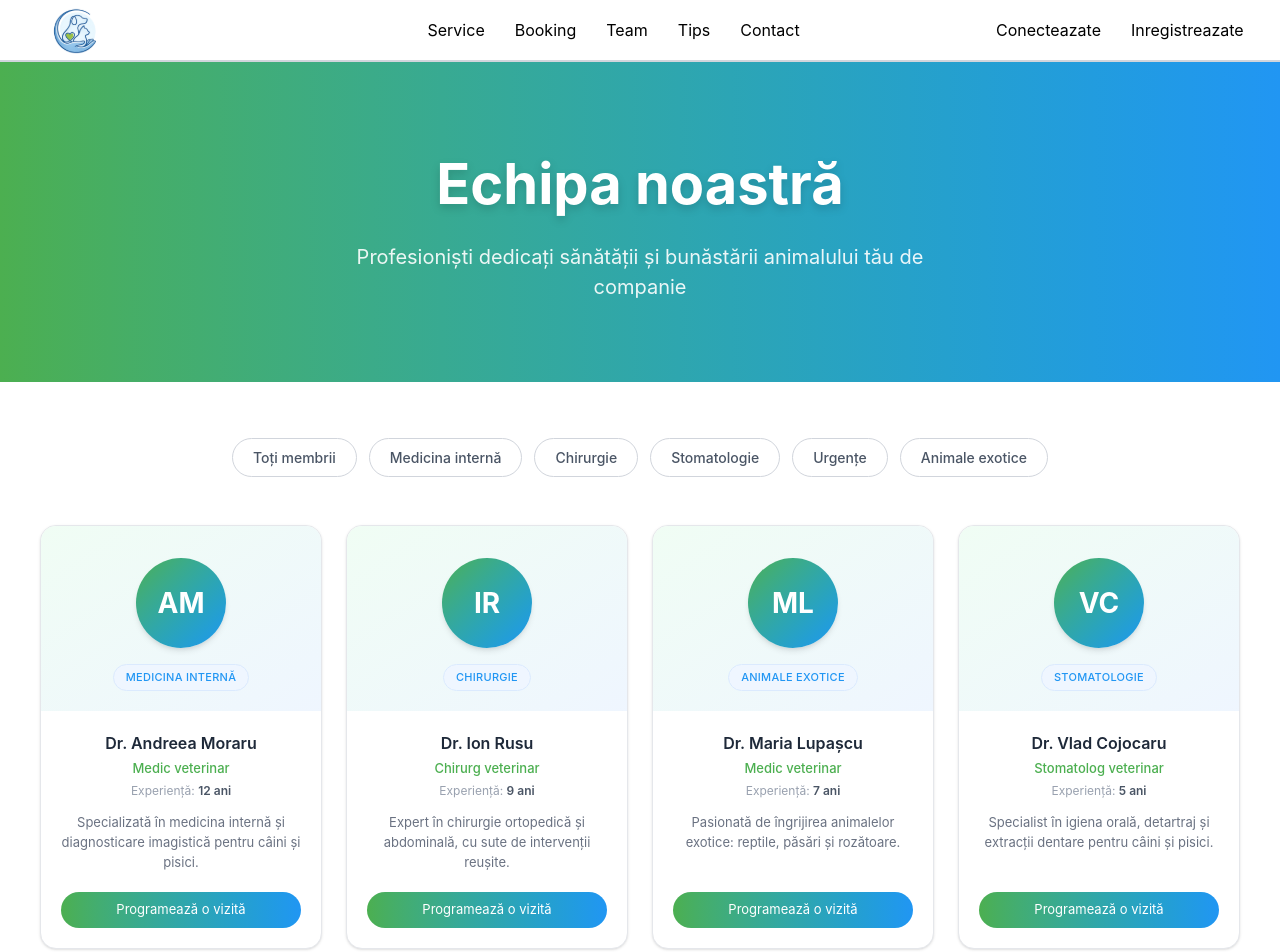
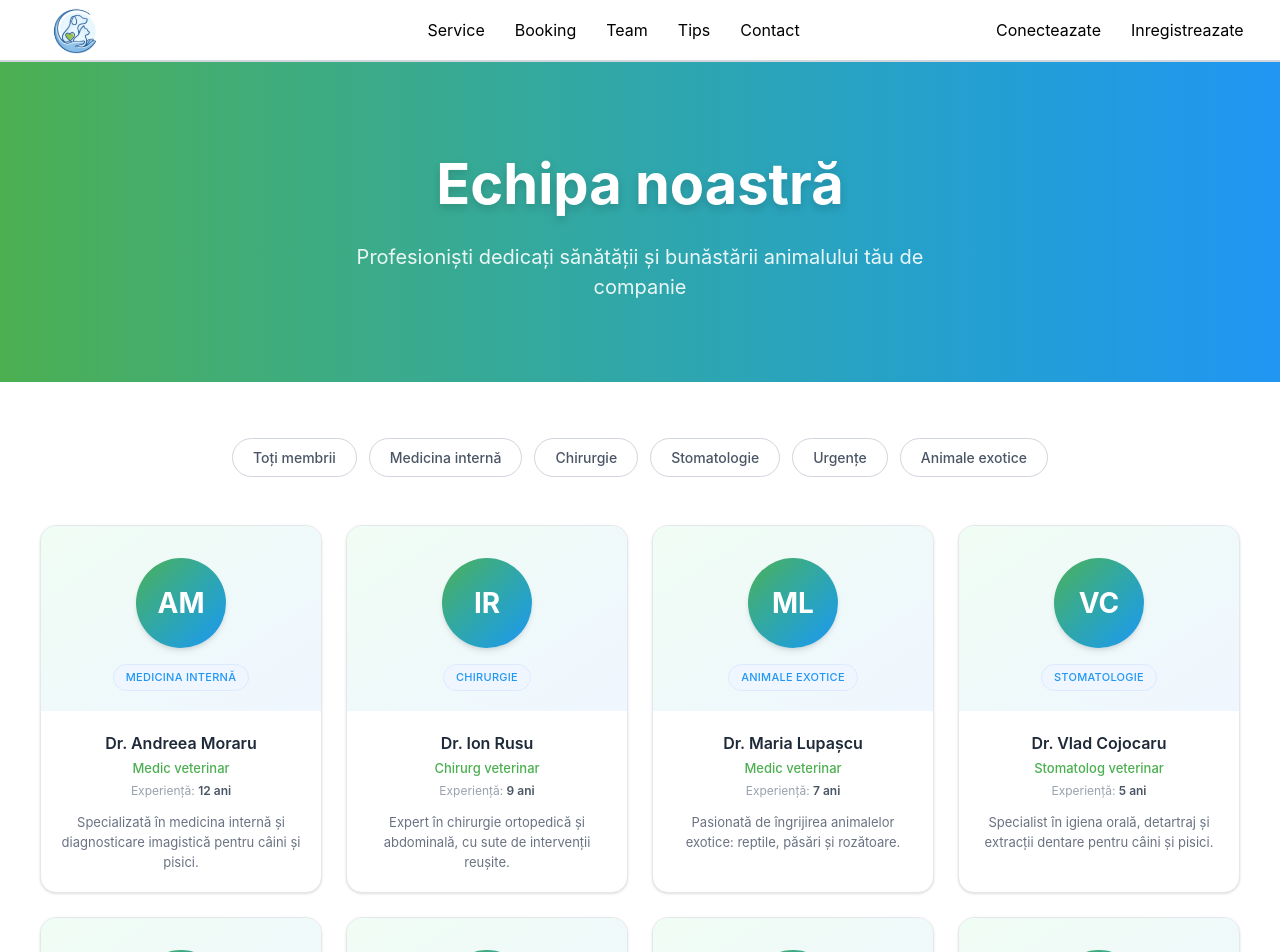
Before and after one commit to pokmanic1/Practica_tehnica-CD, a React (Vite) app in the folder Practica/: page /team in a window 1280 px wide. Shown: the top 952 px of the page. Built offline with nearby package versions, Linux system fonts and the light colour scheme.

Commit message:
modificari la design cartonase la tips

```diff
--- a/Practica/src/pages/service.jsx
+++ b/Practica/src/pages/service.jsx
@@ -32,10 +32,10 @@ function Service() {
                 style={{ backgroundImage: `url(${bgServicii})` }}
             >
                 <div className="text-center px-6 py-16">
-                    <h1 className="text-[32px] md:text-[44px] lg:text-[56px] font-bold text-white drop-shadow-lg">
+                    <h1 className="text-[32px] md:text-[44px] lg:text-[56px] font-bold text-black drop-shadow-lg">
                         Serviciile noastre
                     </h1>
-                    <p className="mt-4 text-[16px] md:text-[20px] text-white/90 max-w-[600px] mx-auto drop-shadow">
+                    <p className="mt-4 text-[16px] md:text-[20px] text-black    /90 max-w-[600px] mx-auto drop-shadow">
                         Îngrijire completă pentru animalul tău de companie — de la consultații la grooming
                     </p>
                 </div>
@@ -63,7 +63,7 @@ function Service() {
                                 className="bg-white rounded-2xl border border-gray-200 shadow-sm hover:shadow-md transition-shadow duration-200 flex flex-col overflow-hidden"
                             >
                                 <div className="bg-gradient-to-br from-green-50 to-blue-50 px-5 pt-6 pb-4 flex flex-col items-center text-center">
-                                    <span className="text-[48px] mb-3">{serviciu.icon}</span>
+
                                     <span className="text-[11px] font-medium uppercase tracking-wide text-[#2196F3] bg-blue-50 border border-blue-100 px-3 py-1 rounded-full">
                                         {serviciu.categorie}
                                     </span>
--- a/Practica/src/pages/team.jsx
+++ b/Practica/src/pages/team.jsx
@@ -143,12 +143,6 @@ function Team() {
                                     <p className="text-[13px] text-gray-500 leading-5 flex-1">
                                         {membru.descriere}
                                     </p>
-                                    <a
-                                        href="/booking"
-                                        className="mt-5 inline-block w-full text-center px-4 py-2 bg-gradient-to-r from-[#4CAF50] to-[#2196F3] text-white text-[13px] rounded-full hover:opacity-90 transition-opacity"
-                                    >
-                                        Programează o vizită
-                                    </a>
                                 </div>
                             </div>
                         ))}
```
